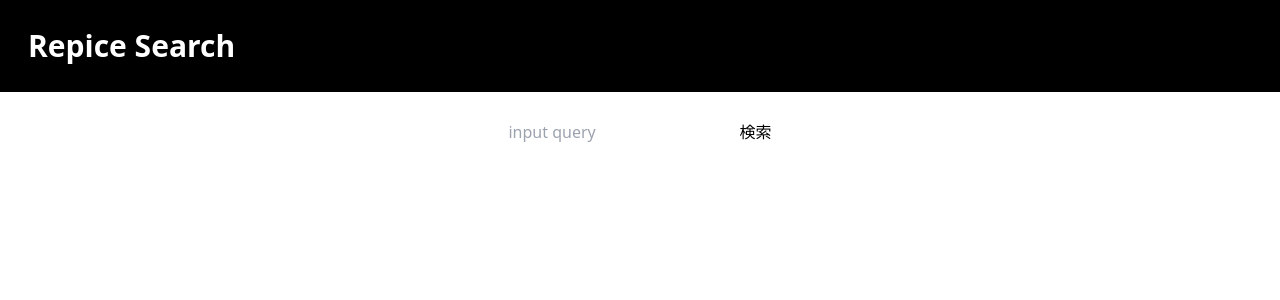
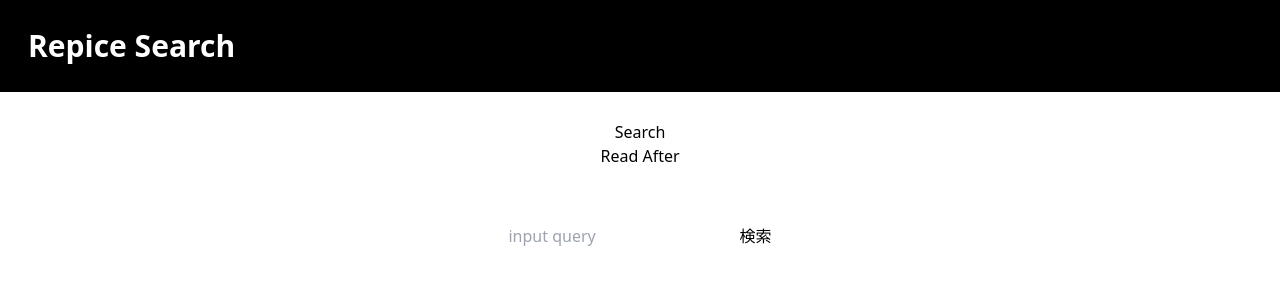
Before and after one commit to renoinn/nuxt-recipe-search, a Nuxt app: page / in a window 1280 px wide. Shown: the top 300 px of the page. Built offline with nearby package versions, Linux system fonts and the light colour scheme.

Commit message:
feat: add read after page

```diff
--- a/features/read_after/composables/saveRecipe.ts
+++ b/features/read_after/composables/saveRecipe.ts
@@ -1,9 +1,15 @@
 import { Recipe } from "types/recipes";
 import { db } from "./db";
+import Dexie from "dexie";
 
 const saveRecipe = async (item: Recipe) => {
   try {
-    await db.recipes.add(item)
+    const isExist = await db.recipes.get(item.link)
+    if (isExist) {
+      console.debug('link is already exist.')
+      return;
+    }
+    await db.recipes.add(Dexie.deepClone(item))
   } catch (error) {
     console.log('failed save recipe.')
   }
--- a/features/search/components/ResultItem.vue
+++ b/features/search/components/RecipeItem.vue
@@ -1,8 +1,9 @@
 <script setup lang="ts">
-import { ResultItem } from '@/types/search'
+import { Recipe } from 'types/recipes';
 
 const props = defineProps<{
-  item: ResultItem,
+  item: Recipe,
+  onReadAfter: (item: Recipe) => void,
 }>()
 </script>
 
@@ -11,9 +12,9 @@ const props = defineProps<{
     <a :href="item.link" target="_blank">
       <h3>{{ item.title }}</h3>
       <p>{{ item.snippet }}</p>
-      <p><img :src="item.pagemap.cse_thumbnail[0].src"></p>
+      <p><img :src="item.thumbnail_src"></p>
       <p>{{ item.displayLink }}</p>
-      <p><button>read after</button></p>
+      <p><button @click.prevent="onReadAfter(item)">read after</button></p>
     </a>
   </div>
 </template>
--- a/features/search/components/ResultList.vue
+++ b/features/search/components/ResultList.vue
@@ -1,14 +1,19 @@
 <script setup lang="ts">
-import ResultItem from '@/features/search/components/ResultItem.vue'
+import RecipeItem from '@/features/search/components/RecipeItem.vue'
 import { useSearchResult } from '@/features/search/state'
+import { saveRecipe } from '@/features/read_after/composables/saveRecipe';
+import { Recipe } from '@/types/recipes';
 
 const result = useSearchResult()
+const onAfterRead = (item: Recipe): void => {
+  saveRecipe(item)
+}
 </script>
 
 <template>
   <ul v-if="result">
-    <li v-for="item in result.items" :key="item.cacheId">
-      <result-item :item="item" />
+    <li v-for="item in result" :key="item.cacheId">
+      <recipe-item :item="item" :on-read-after="onAfterRead" />
     </li>
   </ul>
 </template>
--- a/features/search/components/SearchForm.vue
+++ b/features/search/components/SearchForm.vue
@@ -6,7 +6,7 @@ const query = useQuery()
 const searchResult = useSearchResult()
 
 const handleClick = async () => {
-  const result = await searchRequest(query.value);
+  const result = await searchRequest(query.value)
   searchResult.value = result
 };
 </script>
--- a/features/search/state.ts
+++ b/features/search/state.ts
@@ -1,4 +1,4 @@
-import { SearchResponse } from '@/types/search'
+import { Recipe } from 'types/recipes'
 
 export const useQuery = () => useState<string>('query', () => '')
-export const useSearchResult = () => useState<SearchResponse | null>('searchResult', () => null)
+export const useSearchResult = () => useState<Recipe[] | null>('searchResult', () => null)
--- /dev/null
+++ b/layouts/components/RSMenu.vue
@@ -0,0 +1,8 @@
+<template>
+  <div class="mx-auto p-7">
+    <ul class="text-center">
+      <li><NuxtLink to="/">Search</NuxtLink></li>
+      <li><NuxtLink to="/read_after">Read After</NuxtLink></li>
+    </ul>
+  </div>
+</template>
--- a/layouts/default.vue
+++ b/layouts/default.vue
@@ -1,10 +1,12 @@
 <script setup lang="ts">
 import RSHeader from '@/layouts/components/RSHeader.vue'
+import RSMenu from '@/layouts/components/RSMenu.vue'
 </script>
 
 <template>
   <RSHeader />
   <div class="container max-w-screen-lg mx-auto px-5 bg-white font-sans">
+    <RSMenu />
     <slot />
   </div>
 </template>
--- /dev/null
+++ b/pages/read_after/index.vue
@@ -0,0 +1 @@
+<template></template>
--- a/types/recipes.ts
+++ b/types/recipes.ts
@@ -1,4 +1,5 @@
 export interface Recipe {
+  cacheId: string,
   title: string,
   link: string,
   displayLink: string,
```
